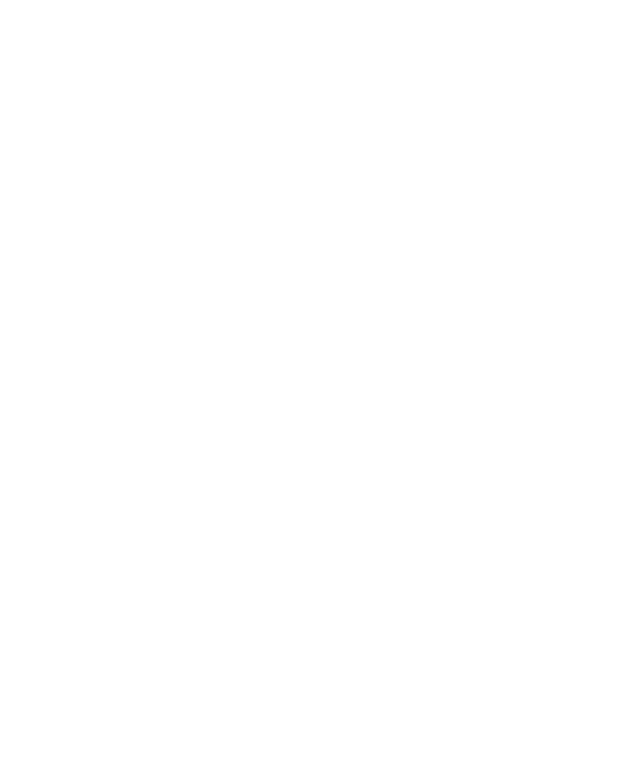
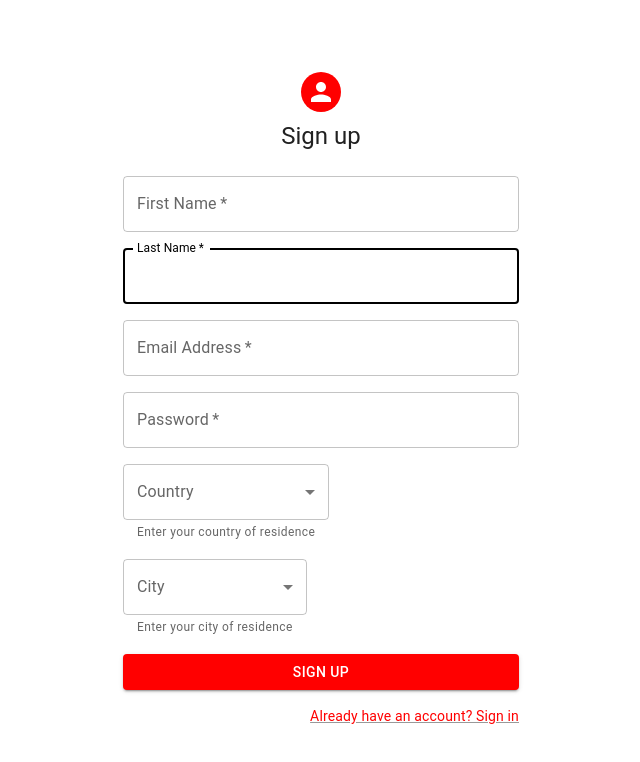
Before and after one commit to alperengokbak/frontend-hotel-booking, a React (Vite) app: page /register in a window 1280 px wide. Before the commit this address had no page. Shown: the top 762 px of the page, without its empty margins (319-959 px from the left). Built offline with nearby package versions, Linux system fonts and the light colour scheme.

Commit message:
Added Login and Register screen, and updated hotelCard.jsx

```diff
--- a/src/App.jsx
+++ b/src/App.jsx
@@ -1,6 +1,6 @@
 import React from "react";
 import { BrowserRouter as Router, Routes, Route, Navigate } from "react-router-dom";
-import { Container, Stack } from "@mui/material";
+import { Container } from "@mui/material";
 import { AuthContext } from "./services/Authentication";
 import { LoginAuthentication } from "./services/LoginCheck";
 import LoginScreen from "./pages/LoginScreen";
@@ -8,39 +8,45 @@
 import Home from "./pages/Home";
 
 function App() {
-  /* const { user, setUser } = React.useContext(AuthContext);
+  const { customer, setCustomer } = React.useContext(AuthContext);
 
   const checkUser = async () => {
-    const user = await LoginAuthentication();
-    if (user) {
-      setUser(user);
+    const customer = await LoginAuthentication();
+    if (customer) {
+      setCustomer(customer);
     } else {
-      setUser(null);
+      setCustomer(null);
     }
   };
   React.useEffect(() => {
     checkUser();
-  }, []); */
+  }, [customer]);
 
-  /* if (user === undefined) {
-    return null;
-  } */
-  /*  if (user === null) {
-    return (
+  return (
+    <Container
+      maxWidth="xl"
+      sx={{
+        overflow: "scroll",
+        "&::-webkit-scrollbar": {
+          display: "none",
+        },
+        scrollbarWidth: "none",
+      }}
+    >
       <Router>
         <Routes>
-          <Route path="/login" element={<LoginScreen />} />
-          <Route path="/register" element={<RegisterScreen />} />
-          <Route path="*" element={<Navigate to="/login" />} />
-        </Routes>
-      </Router>
-    );
-  } */
-  return (
-    <Container maxWidth="xl">
-      <Router>
-        <Routes>
-          <Route path="/" element={<Home />} />
+          {customer ? (
+            <>
+              <Route path="/" element={<Home />} />
+              <Route path="*" element={<Navigate to="/" />} />
+            </>
+          ) : (
+            <>
+              <Route path="/" element={<Home />} />
+              <Route path="/login" element={<LoginScreen />} />
+              <Route path="/register" element={<RegisterScreen />} />
+            </>
+          )}
         </Routes>
       </Router>
     </Container>
--- a/src/Theme.jsx
+++ b/src/Theme.jsx
@@ -2,7 +2,7 @@
 
 const colors = {
   black: "#000000",
-  twitterBlue: "#1DA1F2",
+  red: "#FF0000",
   white: "#FFFFFF",
   spanGray: "rgb(83, 100, 113)",
 };
@@ -12,7 +12,7 @@
       main: colors.black,
     },
     secondary: {
-      main: colors.twitterBlue,
+      main: colors.red,
     },
     third: {
       main: colors.white,
--- a/src/components/HotelCard.jsx
+++ b/src/components/HotelCard.jsx
@@ -1,9 +1,11 @@
 import React from "react";
-import { Stack, Card, CardMedia, CardContent, Typography, CardActions } from "@mui/material";
+import { Stack, Card, CardMedia, CardContent, Typography, CardActions, Link } from "@mui/material";
 import LocalOfferIcon from "@mui/icons-material/LocalOffer";
 import ratingCalculator from "../services/RatingCalculator";
+import { AuthContext } from "../services/Authentication";
 
-function HotelCard({ name, address, price, image, rating, commentsCount, memberPrice }) {
+function HotelCard({ name, address, price, image, rating, commentsCount, memberPrice, specialPrice }) {
+  const { customer } = React.useContext(AuthContext);
   return (
     <Card sx={{ maxWidth: 380, boxShadow: "none" }}>
       <CardMedia sx={{ height: 200, borderRadius: 2 }} image={image} title="Hotel" />
@@ -57,6 +59,23 @@
           Taxes and fees are included.
         </Typography>
 
+        {specialPrice && (
+          <Typography
+            variant="body2"
+            color="#FFF"
+            sx={{
+              display: "flex",
+              width: "fit-content",
+              letterSpacing: "1px",
+              padding: "6px",
+              borderRadius: "8px",
+              marginTop: "12px",
+              backgroundColor: "#FF0000",
+            }}
+          >
+            42% discount
+          </Typography>
+        )}
         {memberPrice && (
           <Typography
             variant="body2"
@@ -82,8 +101,26 @@
           </Typography>
         )}
       </CardContent>
-      {memberPrice && (
+      {memberPrice && customer ? (
         <Typography
+          sx={{
+            display: "flex",
+            maxWidth: "200px",
+            marginLeft: "17%",
+            marginBottom: "18px",
+            justifyContent: "center",
+            padding: "8px",
+            fontWeight: "bold",
+            color: "#1DA1F2",
+          }}
+          variant="body1"
+        >
+          Member Price: {price - price * (10 / 100)} TL
+        </Typography>
+      ) : (
+        memberPrice && (
+          <Link
+            href="/login"
             sx={{
               maxWidth: "200px",
               marginLeft: "17%",
@@ -99,11 +136,13 @@
               fontWeight: "bold",
               color: "#1DA1F2",
               cursor: "pointer",
+              textDecoration: "none",
             }}
             variant="body2"
           >
             Login for member price
-        </Typography>
+          </Link>
+        )
       )}
     </Card>
   );
--- a/src/pages/Home.jsx
+++ b/src/pages/Home.jsx
@@ -1,12 +1,14 @@
 import React from "react";
-import { Stack, Typography } from "@mui/material";
+import { Stack, Typography, Link } from "@mui/material";
 import axios from "axios";
+import { AuthContext } from "../services/Authentication";
 import GuestRoomSelector from "../components/GuestRoomSelector";
 import DestinationSelector from "../components/DestinationSelector";
 import DateSelector from "../components/DateSelector";
 import HotelCard from "../components/HotelCard";
 
 function Home() {
+  const { setCustomer, customer } = React.useContext(AuthContext);
   const [hotelCard, setHotelCard] = React.useState([]);
   const token = localStorage.getItem("token");
   axios.defaults.headers.common["Authorization"] = `Bearer ${token}`;
@@ -20,7 +22,6 @@
       });
       if (response.status === 200) {
         const jsonData = response.data;
-        console.log(jsonData);
         setHotelCard(jsonData);
       } else {
         console.error("Failed to fetch data");
@@ -60,20 +61,49 @@
             .com
           </Typography>
         </Stack>
+        {customer ? (
+          <Stack>
+            <Typography>
+              Welcome, {customer.firstName} {customer.lastName}
+            </Typography>
             <Typography
+              onClick={() => {
+                setCustomer(null);
+                localStorage.removeItem("token");
+              }}
               variant="h6"
               sx={{
                 cursor: "pointer",
                 color: "#FF0000",
                 fontWeight: "bold",
                 marginRight: 12,
+                textDecoration: "none",
+                ":hover": {
+                  color: "#000",
+                },
+              }}
+            >
+              Sign Out
+            </Typography>
+          </Stack>
+        ) : (
+          <Link
+            href="/login"
+            variant="h6"
+            sx={{
+              cursor: "pointer",
+              color: "#FF0000",
+              fontWeight: "bold",
+              marginRight: 12,
+              textDecoration: "none",
               ":hover": {
                 color: "#000",
               },
             }}
           >
             Sign In
-        </Typography>
+          </Link>
+        )}
       </Stack>
       <Typography variant="h5">Where ?</Typography>
       <Stack
@@ -146,6 +176,7 @@
                 rating={post.rating}
                 commentsCount={post.commentsCount}
                 memberPrice={post.memberPrice}
+                specialPrice={post.specialPrice}
               />
             ))}
           </Stack>
--- a/src/pages/LoginScreen.jsx
+++ b/src/pages/LoginScreen.jsx
@@ -12,7 +12,7 @@
 import { AuthContext } from "../services/Authentication.jsx";
 
 export default function LoginScreen() {
-  const { setUser } = useContext(AuthContext);
+  const { setCustomer } = useContext(AuthContext);
   const navigate = useNavigate();
 
   const [values, setValues] = useState({
@@ -20,7 +20,7 @@
     password: "",
   });
 
-  const handleSubmit = (event) => {
+  const handleSubmit = async (event) => {
     event.preventDefault();
 
     const data = new FormData(event.currentTarget);
@@ -29,7 +29,7 @@
       password: data.get("password"),
     });
 
-    fetch("http://localhost:3000/customer/login", {
+    await fetch("http://localhost:3000/customer/login", {
       method: "POST",
       headers: {
         "Content-Type": "application/json",
@@ -40,9 +40,9 @@
       .then((data) => {
         console.log(data);
         if (data.status === "Success") {
+          setCustomer(data.user);
           localStorage.setItem("token", data.token);
-          setUser(data.user);
-          navigate("/home");
+          navigate("/");
         }
       })
       .catch((err) => console.log(err));
@@ -60,7 +60,7 @@
           alignItems: "center",
         }}
       >
-        <Avatar sx={{ m: 1, bgcolor: "#1DA1F2" }}></Avatar>
+        <Avatar sx={{ m: 1, bgcolor: "#FF0000" }}></Avatar>
         <Typography component="h1" variant="h5">
           Sign in
         </Typography>
@@ -95,14 +95,14 @@
               sx={{
                 mt: 2,
                 mb: 2,
-                background: "#1DA1F2",
+                background: "#FF0000",
               }}
             >
               Sign In
             </Button>
           </Grid>
           <Grid container justifyContent="flex-end">
-            <Link href="/register" variant="body2" color={"#1DA1F2"}>
+            <Link href="/register" variant="body2" color={"#FF0000"}>
               {"Don't have an account? Sign Up"}
             </Link>
           </Grid>
--- a/src/pages/RegisterScreen.jsx
+++ b/src/pages/RegisterScreen.jsx
@@ -1,4 +1,9 @@
 import * as React from "react";
+import InputLabel from "@mui/material/InputLabel";
+import MenuItem from "@mui/material/MenuItem";
+import FormHelperText from "@mui/material/FormHelperText";
+import FormControl from "@mui/material/FormControl";
+import Select from "@mui/material/Select";
 import Avatar from "@mui/material/Avatar";
 import Button from "@mui/material/Button";
 import CssBaseline from "@mui/material/CssBaseline";
@@ -8,18 +13,20 @@
 import Box from "@mui/material/Box";
 import Typography from "@mui/material/Typography";
 import Container from "@mui/material/Container";
-import { useState } from "react";
 import { useNavigate } from "react-router-dom";
+import { AuthContext } from "../services/Authentication";
 
 export default function RegisterScreen() {
+  const { setCustomer } = React.useContext(AuthContext);
   const navigate = useNavigate();
 
-  const [values, setValues] = useState({
+  const [values, setValues] = React.useState({
     firstName: "",
     lastName: "",
-    username: "",
     email: "",
     password: "",
+    country: "",
+    city: "",
   });
 
   const handleSubmit = (event) => {
@@ -29,12 +36,13 @@
     console.log({
       firstName: data.get("firstName"),
       lastName: data.get("lastName"),
-      username: data.get("username"),
       email: data.get("email"),
       password: data.get("password"),
+      city: data.get("city"),
+      country: data.get("country"),
     });
 
-    fetch("http://localhost:3000/auth/register", {
+    fetch("http://localhost:3000/customer/register", {
       method: "POST",
       headers: {
         "Content-Type": "application/json",
@@ -43,9 +51,10 @@
     })
       .then((res) => res.json())
       .then((data) => {
-        console.log(data);
         if (data.status === "Success") {
-          navigate("/login");
+          setCustomer(data.user);
+          localStorage.setItem("token", data.token);
+          navigate("/");
         }
       })
       .catch((err) => console.log(err));
@@ -62,7 +71,7 @@
           alignItems: "center",
         }}
       >
-        <Avatar sx={{ m: 1, bgcolor: "#1DA1F2" }}></Avatar>
+        <Avatar sx={{ m: 1, bgcolor: "#FF0000" }}></Avatar>
         <Typography component="h1" variant="h5">
           Sign up
         </Typography>
@@ -92,18 +101,6 @@
             </Grid>
             <Grid item xs={12}>
               <TextField
-                autoComplete="given-username"
-                name="username"
-                required
-                fullWidth
-                id="username"
-                label="Username"
-                autoFocus
-                onChange={(e) => setValues({ ...values, username: e.target.value })}
-              />
-            </Grid>
-            <Grid item xs={12}>
-              <TextField
                 required
                 fullWidth
                 id="email"
@@ -125,14 +122,54 @@
                 onChange={(e) => setValues({ ...values, password: e.target.value })}
               />
             </Grid>
+            <Grid item xs={12}>
+              <FormControl sx={{ minWidth: 120 }}>
+                <InputLabel id="demo-simple-select-helper-label">Country</InputLabel>
+                <Select
+                  labelId="demo-simple-select-helper-label"
+                  id="demo-simple-select-helper"
+                  value={values.country}
+                  label="country"
+                  onChange={(e) => setValues({ ...values, country: e.target.value })}
+                >
+                  <MenuItem value="">
+                    <em>None</em>
+                  </MenuItem>
+                  <MenuItem value={"Turkey"}>Turkey</MenuItem>
+                  <MenuItem value={"Germany"}>Germany</MenuItem>
+                  <MenuItem value={"America"}>America</MenuItem>
+                </Select>
+                <FormHelperText>Enter your country of residence</FormHelperText>
+              </FormControl>
+            </Grid>
+            <Grid item xs={12}>
+              <FormControl sx={{ minWidth: 120 }}>
+                <InputLabel id="demo-simple-select-helper-label">City</InputLabel>
+                <Select
+                  labelId="demo-simple-select-helper-label"
+                  id="demo-simple-select-helper"
+                  value={values.city}
+                  label="city"
+                  onChange={(e) => setValues({ ...values, city: e.target.value })}
+                >
+                  <MenuItem value="">
+                    <em>None</em>
+                  </MenuItem>
+                  <MenuItem value={"Bodrum"}>Bodrum</MenuItem>
+                  <MenuItem value={"Mugla"}>Mugla</MenuItem>
+                  <MenuItem value={"Antalya"}>Antalya</MenuItem>
+                </Select>
+                <FormHelperText>Enter your city of residence</FormHelperText>
+              </FormControl>
+            </Grid>
           </Grid>
           <Grid container justifyContent={"center"}>
-            <Button type="submit" fullWidth variant="contained" sx={{ mt: 2, mb: 2, background: "#1DA1F2" }}>
+            <Button type="submit" fullWidth variant="contained" sx={{ mt: 2, mb: 2, background: "#FF0000" }}>
               Sign Up
             </Button>
           </Grid>
           <Grid container justifyContent="flex-end">
-            <Link href="/login" variant="body2" sx={{ color: "#1DA1F2" }}>
+            <Link href="/login" variant="body2" sx={{ color: "#FF0000" }}>
               Already have an account? Sign in
             </Link>
           </Grid>
```
Lines whose indentation alone changed are shown as unchanged.
